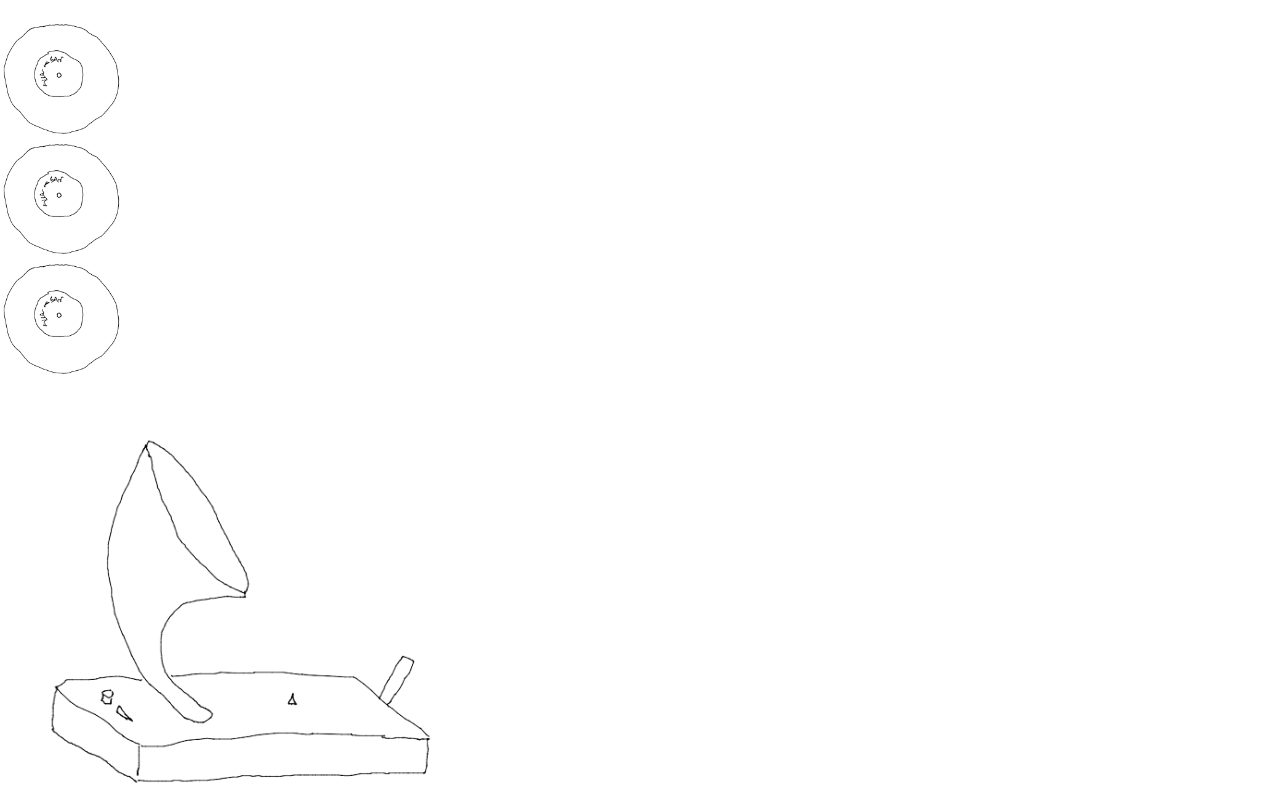
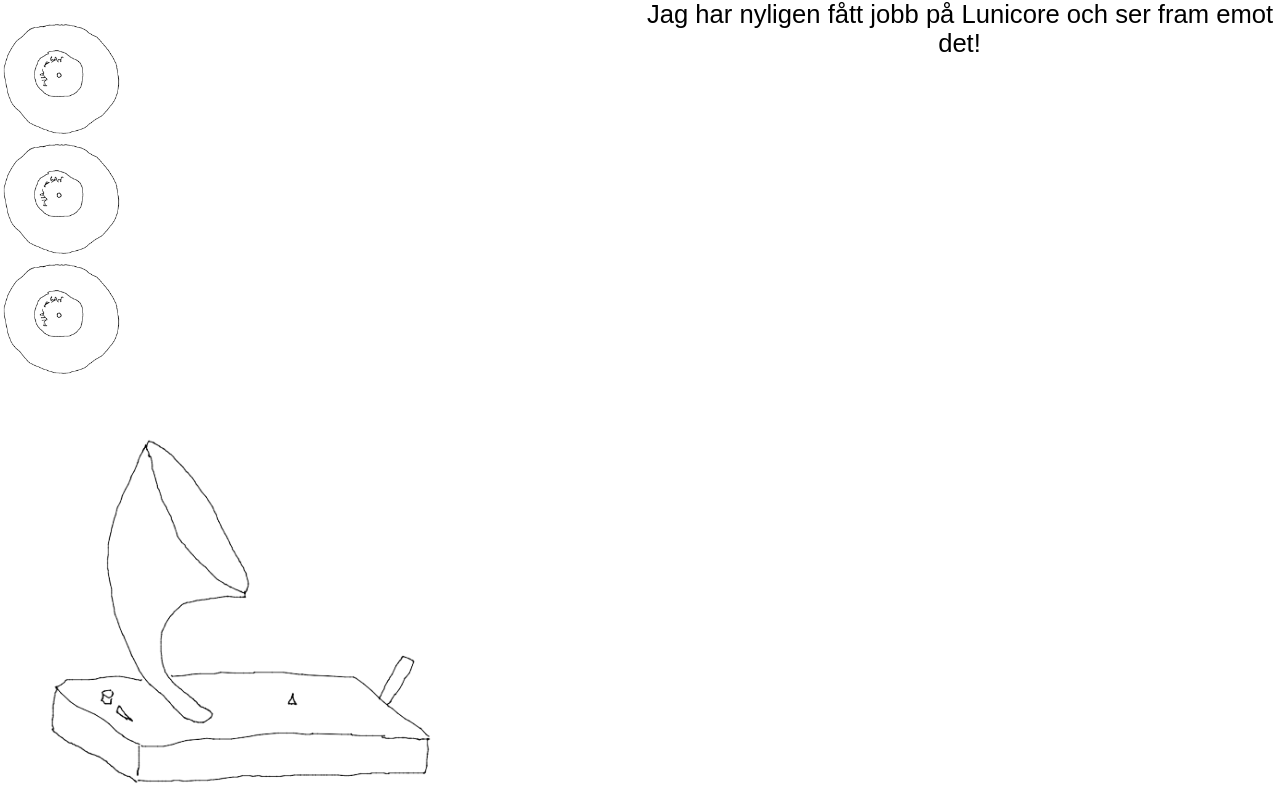
Before and after one commit to olaberglund/olaberglundxyz, a React (Create React App) app: page / in a window 1280 px wide. Both pictures are taken after a click on the element 60 px from the left and 80 px from the top of the page. Built offline with nearby package versions, Linux system fonts and the light colour scheme.

Commit message:
add recursion for potential fix

```diff
--- a/src/pages/Home/Home.tsx
+++ b/src/pages/Home/Home.tsx
@@ -10,13 +10,16 @@ const Home = () => {
   const [content, setContent] = useState("");
 
   const handleClick = (message: string) => {
+    if(content !== "") {
+      setContent("")
+      handleClick(message)
+    }
+    setPlaying(true)
     setContent(message);
-    console.log(message);
   }
 
   const onEnd = () => {
     setPlaying(false);
-    setContent("")
   }
 
   return (
@@ -32,7 +35,7 @@ const Home = () => {
           options={{ cursor: "", delay: 4 }}
           onInit={(typewriter) => {
             typewriter
-              .pasteString(content,null)
+              .typeString(content)
               .start()
               .callFunction(onEnd)
           }}
```
